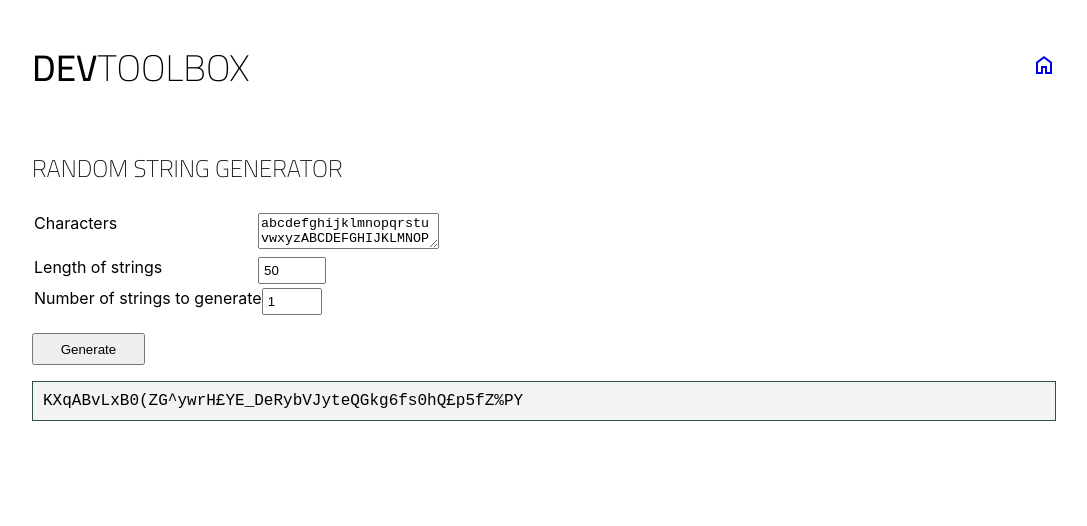
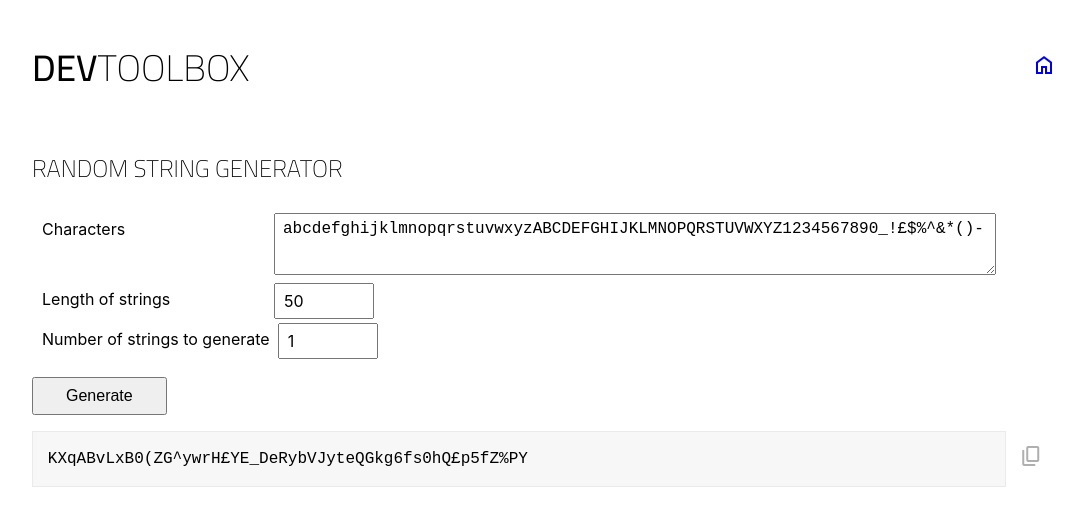
Before and after one commit to jamesllockett/dev-toolbox, a React (Create React App) app: page /random-string-generator in a window 1280 px wide. Both pictures are taken after a click on the button "Generate". Shown: the top 526 px of the page, without its empty margins (96-1183 px from the left). Built offline with nearby package versions, Linux system fonts and the light colour scheme.

Commit message:
Copying of results Formatted code files

```diff
--- a/src/common/SimpleResultListComponent.js
+++ b/src/common/SimpleResultListComponent.js
@@ -1,17 +1,39 @@
-import './common.css';
+import "./common.css";
 
 export function SimpleResultList(props) {
   let list;
 
-  if (props.results && props.results.length > 0){
-    list = props.results.map(v => {
-      return (<li>{v}</li>);
+  if (props.results && props.results.length > 0) {
+    list = props.results.map((v) => {
+      return (
+        <li>
+          {v}
+          <span
+            className="material-symbols-outlined copy-button"
+            onClick={(e) => {
+              navigator.clipboard.writeText(v);
+            }}
+          >
+            content_copy
+          </span>
+        </li>
+      );
     });
   }
 
   return (
-    <ul className="results">
-      {list}
-    </ul>
+    <div className="copyable-results">
+      <ul className="results">{list}</ul>
+      <div className="copy-column">
+        <span
+          className="material-symbols-outlined copy-button"
+          onClick={(e) => {
+            navigator.clipboard.writeText(props.results.join("\n"));
+          }}
+        >
+          content_copy
+        </span>
+      </div>
+    </div>
   );
 }
--- a/src/common/common.css
+++ b/src/common/common.css
@@ -1,20 +1,55 @@
 .error {
-border: 1px solid;
-color: red;
-padding: .5em;
-margin-top: .5em;
-margin-bottom: .5em;
+  border: 1px solid;
+  color: red;
+  padding: 0.5em;
+  margin-top: 0.5em;
+  margin-bottom: 0.5em;
 }
 
-.results:empty { display: none; }
+.copyable-results {
+  display: flex;
+  flex-direction: row;
+}
+
+.results:empty {
+  display: none;
+}
+
+.results:empty ~ .copy-column {
+  display: none;
+}
+
+.copy-column {
+  margin-top: 1em;
+  margin-bottom: 1em;
+  padding: 0.8em;
+}
 
 .results {
-    border: 1px solid darkslategrey;
-    margin-top: 1em;
-    margin-bottom: 1em;
-    padding: .5em;
-    font-family: 'Courier New', Courier, monospace;
-    background-color: rgb(243, 243, 243);
+  flex: 1 0;
+  border: 1px solid #eaeaea;
+  margin-top: 1em;
+  margin-bottom: 1em;
+  padding: 0.8em;
+  font-family: "Courier New", Courier, monospace;
+  background-color: #f7f7f7;
+}
+
+.results li span {
+  visibility: hidden;
+  padding-left: 0.5em;
+  vertical-align: middle;
+}
+
+.results li:hover span {
+  visibility: visible;
+}
+
+.copy-button {
+  cursor: pointer;
+  color: #afafaf;
+  margin: 0;
+  padding: 0;
 }
 
 section footer {
@@ -22,3 +57,31 @@ section footer {
   font-style: italic;
   color: gray;
 }
+
+label,
+input[type="text"],
+input[type="number"],
+textarea,
+select {
+  font-size: 1rem;
+  padding: 6px 8px;
+}
+
+input[type="number"] {
+  width: 5em;
+}
+
+select {
+  min-width: 5em;
+}
+
+input[type="submit"],
+input[type="button"],
+button {
+  font-size: 1rem;
+}
+
+textarea {
+  min-width: 44em;
+  min-height: 3em;
+}
--- a/src/common/random.js
+++ b/src/common/random.js
@@ -3,7 +3,7 @@ export class Random {
     return Math.random();
   }
 
-  generateInBounds(min, max){
-     return (min + (Math.random() * (max - min)));
+  generateInBounds(min, max) {
+    return min + Math.random() * (max - min);
   }
 }
--- a/src/index.css
+++ b/src/index.css
@@ -1,17 +1,19 @@
-@import url('https://fonts.googleapis.com/css2?family=Cairo:wght@200;500&display=swap');
-@import url('https://fonts.googleapis.com/css2?family=Material+Symbols+Outlined:opsz,wght,FILL,GRAD@20..48,100..700,0..1,-50..200');
+@import url("https://fonts.googleapis.com/css2?family=Cairo:wght@200;500&display=swap");
+@import url("https://fonts.googleapis.com/css2?family=Material+Symbols+Outlined:opsz,wght,FILL,GRAD@20..48,100..700,0..1,-50..200");
 
 body {
   margin: 0;
-  font-family: -apple-system, BlinkMacSystemFont, 'Segoe UI', 'Roboto', 'Oxygen',
-    'Ubuntu', 'Cantarell', 'Fira Sans', 'Droid Sans', 'Helvetica Neue',
+  font-family: -apple-system, BlinkMacSystemFont, "Segoe UI", "Roboto", "Oxygen",
+    "Ubuntu", "Cantarell", "Fira Sans", "Droid Sans", "Helvetica Neue",
     sans-serif;
   -webkit-font-smoothing: antialiased;
   -moz-osx-font-smoothing: grayscale;
 }
 
-h1, h2, h3 {
-  font-family: 'Cairo', sans-serif;
+h1,
+h2,
+h3 {
+  font-family: "Cairo", sans-serif;
 }
 
 h1 {
@@ -30,7 +32,7 @@ h2 {
 }
 
 code {
-  font-family: source-code-pro, Menlo, Monaco, Consolas, 'Courier New',
+  font-family: source-code-pro, Menlo, Monaco, Consolas, "Courier New",
     monospace;
 }
 
@@ -45,7 +47,7 @@ header h1 {
 }
 
 .app-wrapper {
-  padding: .5em;
+  padding: 0.5em;
   max-width: 1024px;
   margin-left: auto;
   margin-right: auto;
@@ -59,6 +61,11 @@ label {
 
 input {
   padding: 4px;
+  font-family: -apple-system, BlinkMacSystemFont, "Segoe UI", "Roboto", "Oxygen",
+    "Ubuntu", "Cantarell", "Fira Sans", "Droid Sans", "Helvetica Neue",
+    sans-serif;
 }
 
-button{padding: .5em 2em; }
+button {
+  padding: 0.5em 2em;
+}
```
Also changed, not shown: src/Menu.js (+14 -7 lines), src/common/SimpleErrorComponent.js (+4 -4 lines), 1 other file (tests, documents, lock files or other folders).
